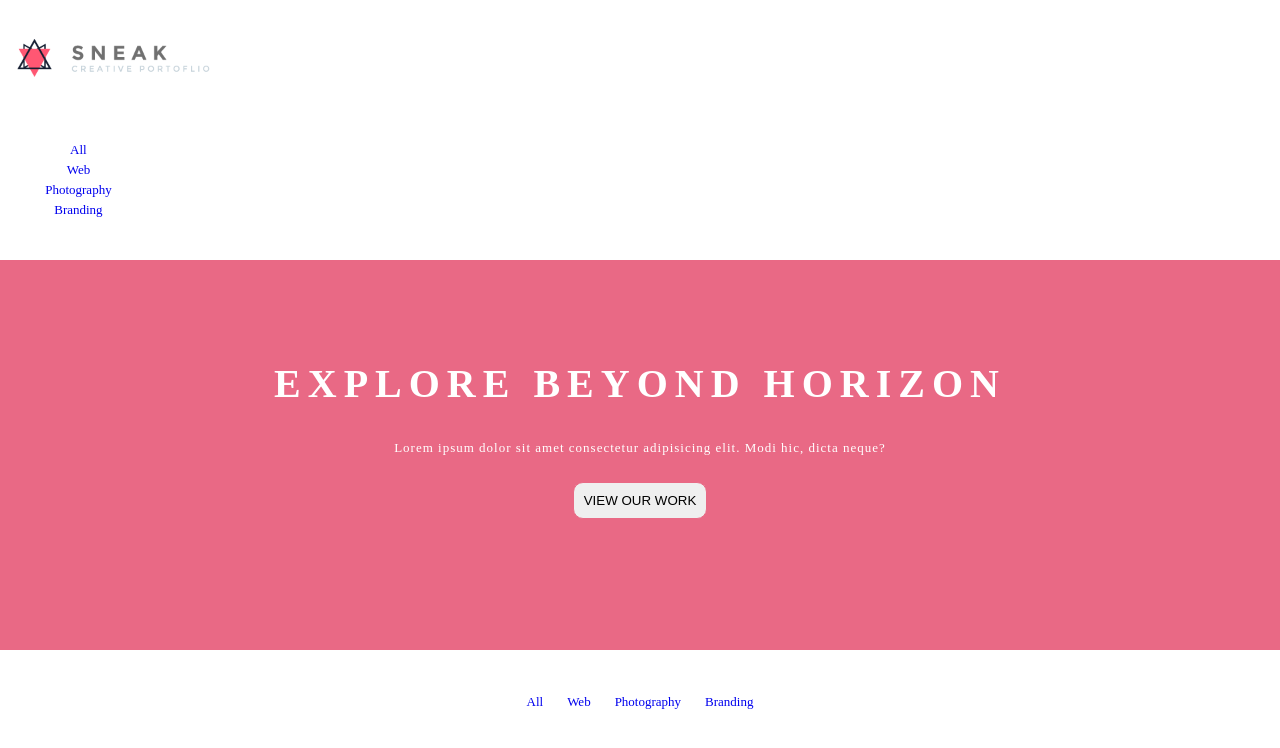
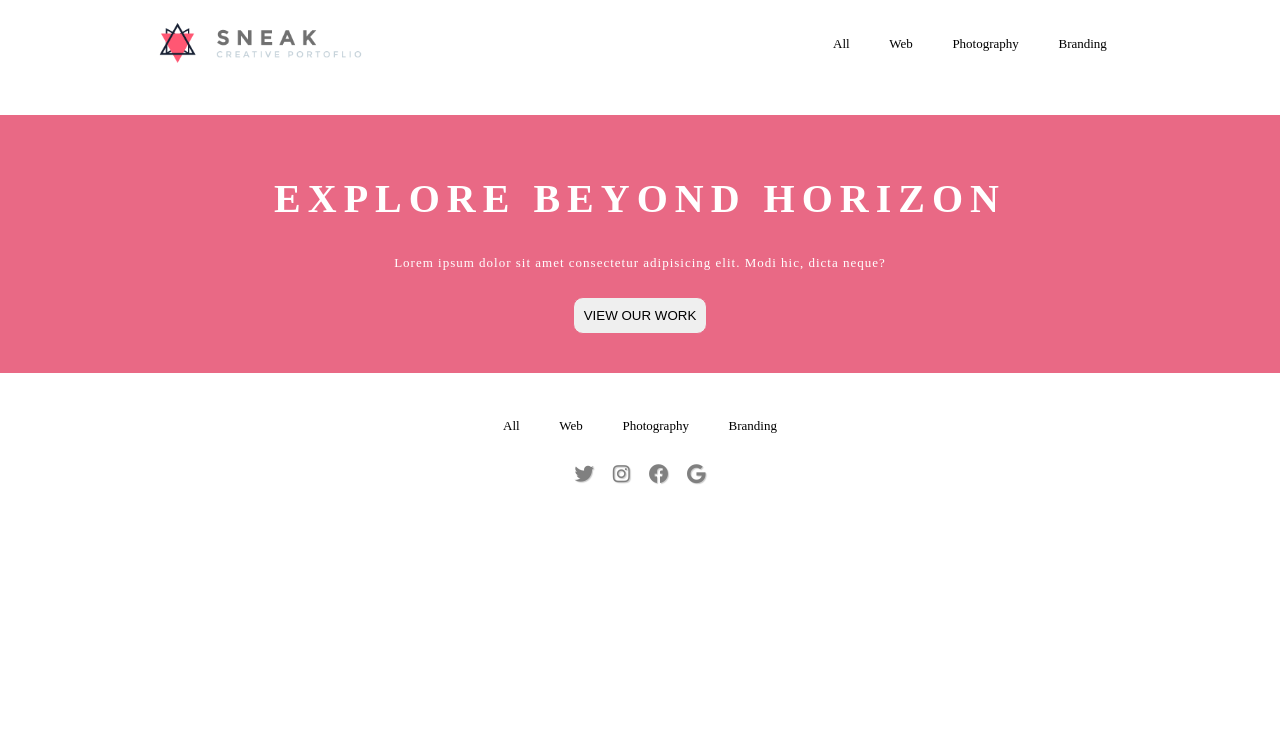
Before and after one commit to victorernan/scss, a plain HTML site: page index.html in a window 1280 px wide. Drawn offline with nearby package versions, Linux system fonts and the light colour scheme.

Commit message:
mejoras scss

```diff
--- a/css/main-2.scss
+++ b/css/main-2.scss
@@ -16,8 +16,4 @@ $margin: 0.4em;
         display: inline;
         align-items: center;
     }
-    a {
-        padding: $padding;
-        margin: $margin;
-    }
 }
--- a/css/main.scss
+++ b/css/main.scss
@@ -1,13 +1,26 @@
 /*funciones scss*/
 
 $colors: ( primary: #e96985, secundary: #fff, terciary: #403E3E);
-    //se define la funcion, que en el momento que se instancie va a recibir un color por parametro
-    //en el return dos variables: los colores que se han definido y el del parametro
 @function color($nombreColor) {
     @return map-get($colors, $nombreColor)
 }
 
-    $escritorio: 550px;
+// variables
+$escritorio: 801px;
+$mediumScrean: 800px;
+$smal: 500px;
+@mixin smal {
+    @media (max-width: #{$smal}) {
+        @content;
+    }
+}
+
+@mixin mediumScrean {
+    @media (max-width: #{$mediumScrean}) {
+        @content;
+    }
+}
+
 @mixin escritorio {
     @media (min-width: #{$escritorio}) {
         @content;
@@ -17,50 +30,77 @@
 $margin: .7em 0;
 $padding: .6em 0;
 $letter-spacing: 5px;
+li {
+    a {
+        margin: 0.5em;
+        padding: 0.9em;
+        text-align: left;
+        text-decoration: none;
+        color: inherit;
+    }
+}
+
+ul {
+    list-style-type: none;
+}
+
+a:hover {
+    background-color: color(primary);
+    color: color(secundary);
+    padding: 0.9em;
+    border-radius: 8px;
+}
+
 body {
     font-family: 'Montserrat';
     font-size: 13px;
     margin: 0;
     header {
-            width: auto;
-            img {
-                max-width: 150px;
-                margin-top: 4px;
-                padding: 1em 0 2em 1em;
-                @include escritorio {
-                    max-width: 200px;
+        display: grid;
+        grid-template-columns: 2;
+        grid-row: 1;
+        gap: 10px;
+        .logo {
+            grid-column: 1/2;
+            margin: auto;
         }
+        .navegacion {
+            grid-column: 2/2;
+            margin: auto;
+            .menu {
+                @include smal {
+                    display: inline-block;
+                    line-height: 10px;
+                    background-color: gold;
                 }
-            .menu {
-                a {
-                    text-decoration: none;
-                }
-                ul {
-                    list-style-type: none;
-                }
+                li {
+                    @include mediumScrean {
                         display: inline;
-                line-height: 20px;
-                li {
-                    text-align: center;
-                    a {
-                        margin: 0 .1em;
-                        padding: 0 .3em;
-                    }
+                        margin-top: 1em;
                     }
                     @include escritorio {
-                    display: flex;
+                        //float: right;
+                        margin-top: 1em;
+                        display: inline;
                     }
                 }
             }
+        }
+    }
+}
+
 .explore {
     background-color: color(primary);
-            height: 30em;
     .title {
-                padding-top: 2.5em;
+        padding-top: 1.5em;
         color: color(secundary);
         text-align: center;
         letter-spacing: 3px;
-                font-size: 27px;
+        font-size: 20px;
+        @include mediumScrean {
+            letter-spacing: 5px;
+            font-size: 28px;
+        }
         @include escritorio {
             letter-spacing: 7px;
             font-size: 40px;
@@ -77,7 +117,7 @@
         text-align: center;
         width: auto;
         margin-top: 2em;
-                padding-bottom: 2.7em;
+        padding-bottom: 3em;
         button {
             padding: 10px;
             text-transform: uppercase;
@@ -87,4 +127,16 @@
         }
     }
 }
+
+.social {
+    text-align: center;
+    width: auto;
+    margin: 2em 0;
+    i {
+        margin: 0 .1em;
+        padding: 0 .3em;
+        color: grey;
+        text-shadow: 1px 1px 1px #ccc;
+        font-size: 1.5em;
     }
+}
--- a/index.html
+++ b/index.html
@@ -9,6 +9,9 @@
     <title>pruebas con sass </title>
     <link rel="stylesheet" href="css/main.css">
     <link rel="stylesheet" href="css/main-2.css">
+    <link rel="stylesheet" href="https://pro.fontawesome.com/releases/v5.10.0/css/all.css" integrity="sha384-AYmEC3Yw5cVb3ZcuHtOA93w35dYTsvhLPVnYs9eStHfGJvOvKxVfELGroGkvsg+p" crossorigin="anonymous" />
+
+
     <script src="https://code.jquery.com/jquery-3.6.0.js"></script>
     <script>
         $(function() {
@@ -28,8 +31,12 @@
 
 <body>
     <header>
-        <img src="assets/logo.png" alt="logo">
-        <nav id="menu-principal"></nav>
+        <div class="logo">
+            <img src="assets/logo.png" width="70%" alt="logo">
+        </div>
+        <div class="navegacion">
+            <nav id="menu-principal"></nav>
+        </div>
     </header>
     <main>
         <div class="explore">
@@ -42,6 +49,12 @@
         <div class="second-menu">
             <nav id="menu-secundario"></nav>
         </div>
+        <div class="social">
+            <i class="fab fa-twitter"></i>
+            <i class="fab fa-instagram"></i>
+            <i class="fab fa-facebook"></i>
+            <i class="fab fa-google"></i>
+        </div>
     </main>
 
 
```
Also changed, not shown: css/main-2.css, css/main.css, 2 other files. Lines whose indentation alone changed are shown as unchanged.
